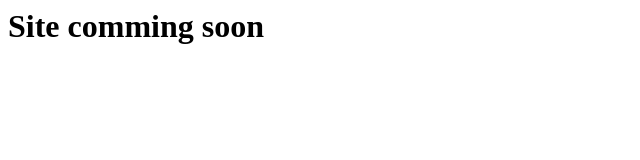
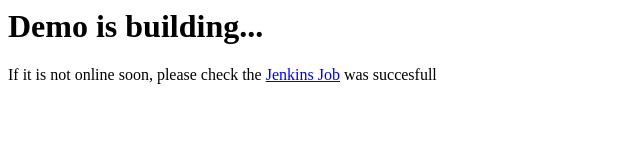
Before and after one commit to canonical/site-placeholder.docker, a plain HTML site: page index.html in a window 1280 px wide. Shown: the whole page, without its empty margins (0-640 px from the left). Drawn offline with Linux system fonts and the light colour scheme.

Commit message:
Set message to be 'Demo building...'

```diff
--- a/index.html
+++ b/index.html
@@ -2,6 +2,7 @@
     <head>
     </head>
 <body>
-    <h1>Site comming soon</h1>
+    <h1>Demo is building...</h1>
+    <p>If it is not online soon, please check the <a href="https://jenkins.canonical.com/webteam/view/demos/job/start-demo/">Jenkins Job</a> was succesfull</p>
 </body>
 </html>
```
